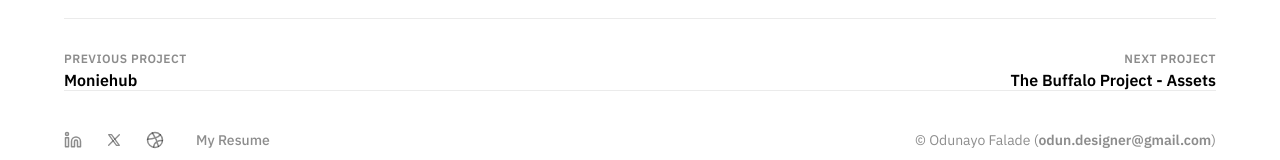
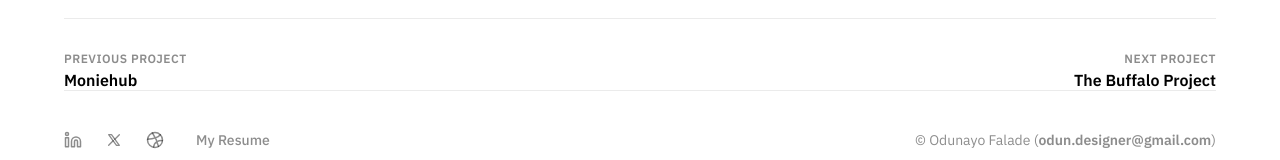
Before and after one commit to AniFUD/portfolio-project, a React (Vite) app: page /selected-work/my-design-portfolio in a window 1280 px wide. Shown: the part 5500-5660 px from the top of the page. Built offline with nearby package versions, Linux system fonts and the light colour scheme.

Commit message:
auto-sync: modifications on 2026-07-13 16:00:25

```diff
--- a/src/pages/case-studies/MyDesignPortfolio.jsx
+++ b/src/pages/case-studies/MyDesignPortfolio.jsx
@@ -504,7 +504,7 @@ export default function MyDesignPortfolio() {
         </Link>
         <Link to="/selected-work/assets" className="case-study-nav-btn next">
           <span className="case-study-nav-lbl">Next Project</span>
-          <span className="case-study-nav-title">The Buffalo Project - Assets</span>
+          <span className="case-study-nav-title">The Buffalo Project</span>
         </Link>
       </footer>
 
```
